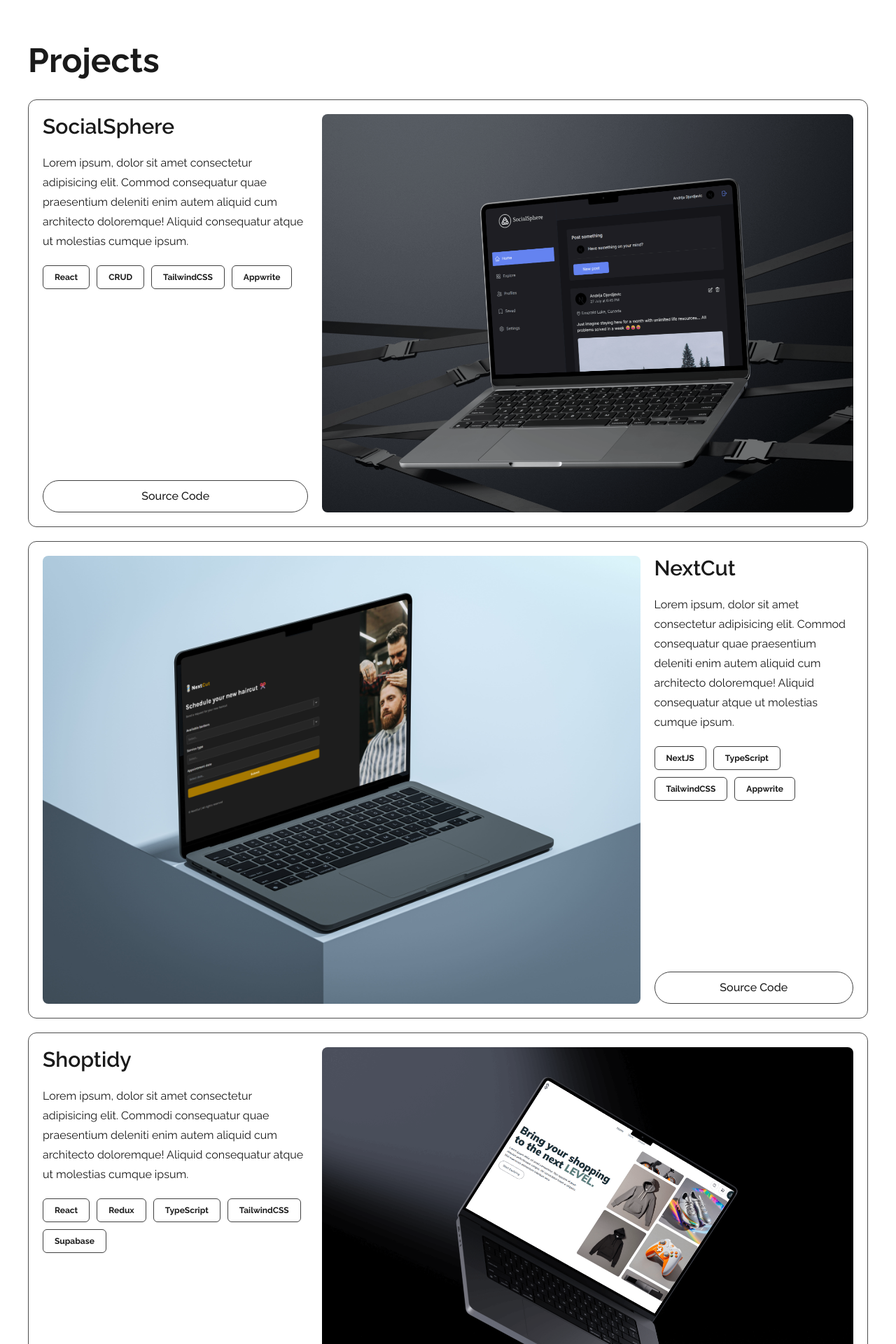
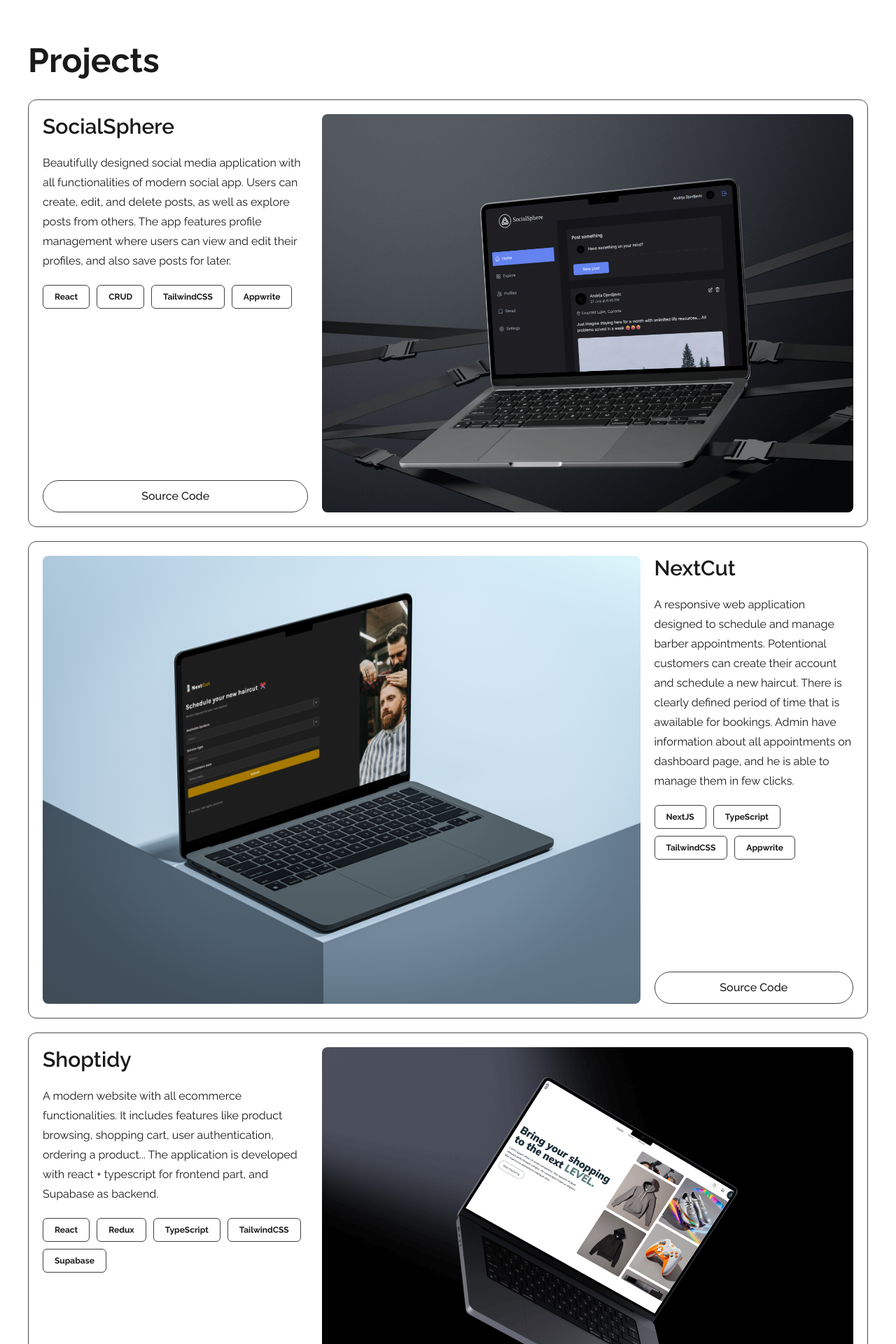
Before and after one commit to jer-in/portfolio-, a Next.js app: page / in a window 1280 px wide. Shown: the part 1382-3302 px from the top of the page at 70% size. Built offline with nearby package versions, Linux system fonts and the light colour scheme.

Commit message:
Added real project descriptions

```diff
--- a/app/_lib/constants.ts
+++ b/app/_lib/constants.ts
@@ -41,7 +41,7 @@ export const portfolioProjects = [
   {
     heading: "SocialSphere",
     description:
-      "Lorem ipsum, dolor sit amet consectetur adipisicing elit. Commod consequatur quae praesentium deleniti enim autem aliquid cum architecto doloremque! Aliquid consequatur atque ut molestias cumque ipsum.",
+      "Beautifully designed social media application with all functionalities of modern social app. Users can create, edit, and delete posts, as well as explore posts from others. The app features profile management where users can view and edit their profiles, and also save posts for later.",
     imageUrl: "/imgs/projects/portfolio-mockup1.png",
     techStack: ["React", "CRUD", "TailwindCSS", "Appwrite"],
     href: "https://github.com/andrijaweb/socialmedia-reactapp",
@@ -50,7 +50,7 @@ export const portfolioProjects = [
     position: "right",
     heading: "NextCut",
     description:
-      "Lorem ipsum, dolor sit amet consectetur adipisicing elit. Commod consequatur quae praesentium deleniti enim autem aliquid cum architecto doloremque! Aliquid consequatur atque ut molestias cumque ipsum.",
+      "A responsive web application designed to schedule and manage barber appointments. Potentional customers can create their account and schedule a new haircut. There is clearly defined period of time that is awailable for bookings. Admin have information about all appointments on dashboard page, and he is able to manage them in few clicks.",
     imageUrl: "/imgs/projects/portfolio-mockup3.jpg",
     techStack: ["NextJS", "TypeScript", "TailwindCSS", "Appwrite"],
     href: "https://github.com/andrijaweb/nextCut-app",
@@ -58,7 +58,7 @@ export const portfolioProjects = [
   {
     heading: "Shoptidy",
     description:
-      "Lorem ipsum, dolor sit amet consectetur adipisicing elit. Commodi consequatur quae praesentium deleniti enim autem aliquid cum architecto doloremque! Aliquid consequatur atque ut molestias cumque ipsum.",
+      "A modern website with all ecommerce functionalities. It includes features like product browsing, shopping cart, user authentication, ordering a product... The application is developed with react + typescript for frontend part, and Supabase as backend.",
     imageUrl: "/imgs/projects/portfolio-mockup2.png",
     techStack: ["React", "Redux", "TypeScript", "TailwindCSS", "Supabase"],
     href: "https://github.com/andrijaweb/ecommerce-app",
```
